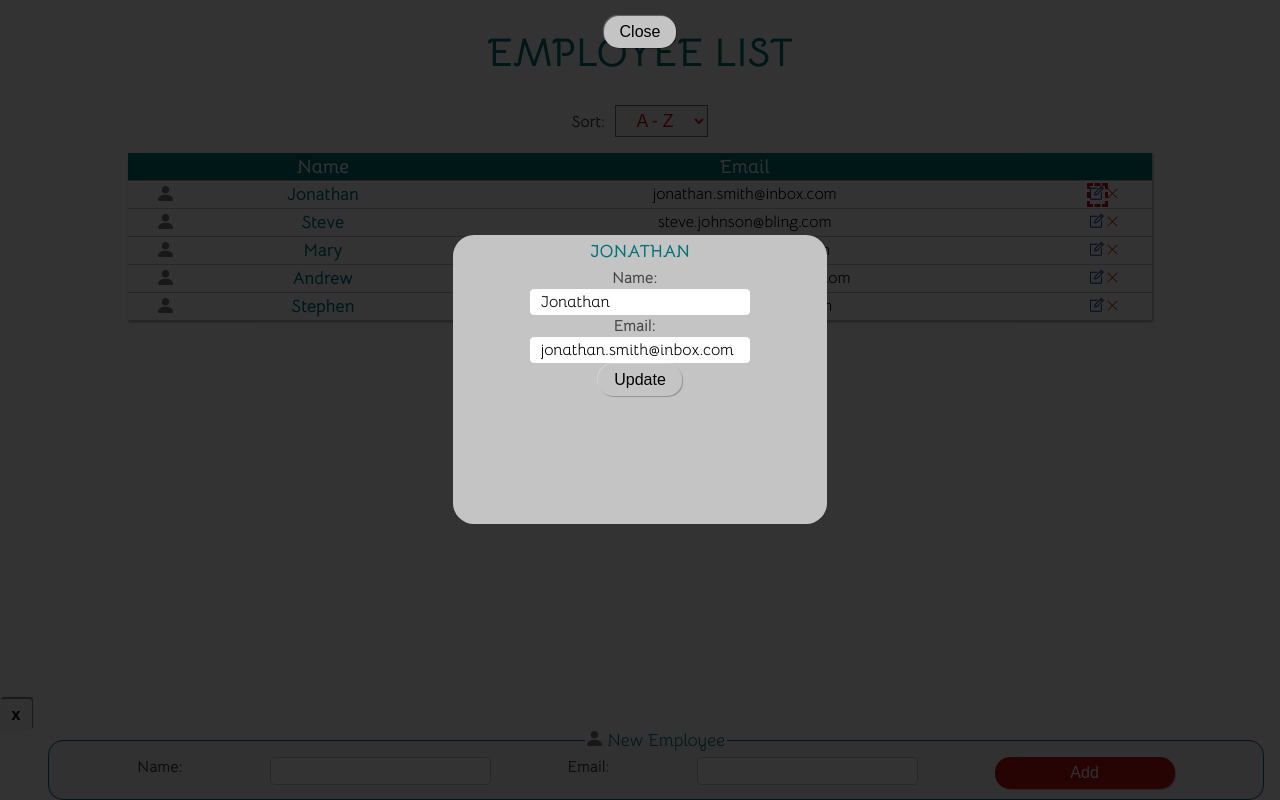
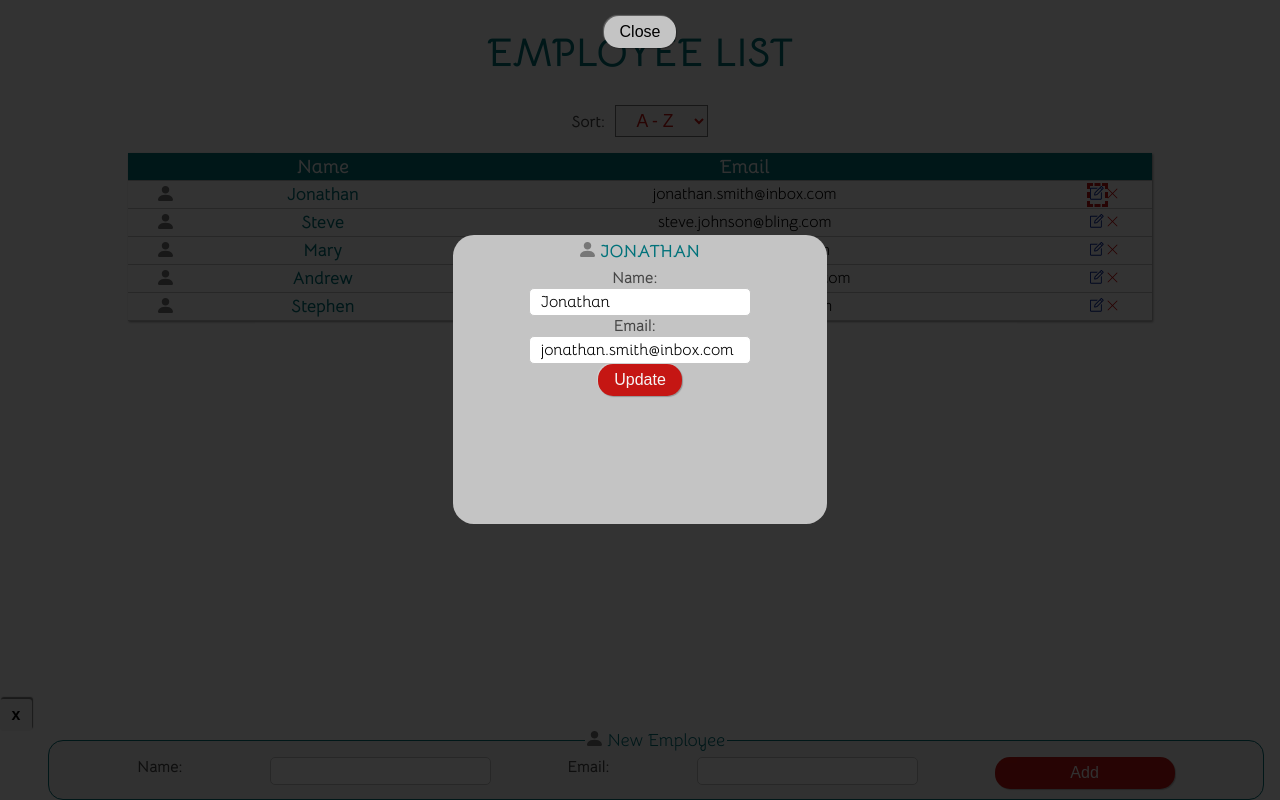
Before and after one commit to RihardsJ/employee-list, a React (Create React App) app: page / in a window 1280 px wide. Both pictures are taken after a click on the button 1097 px from the left and 194 px from the top of the page. Built offline with nearby package versions, Linux system fonts and the light colour scheme; a web font is replaced by a local one.

Commit message:
add grid props to edit form components, add button styling props to the button

```diff
--- a/src/Components/Edit.jsx
+++ b/src/Components/Edit.jsx
@@ -94,28 +94,43 @@ const EditField = () => {
         Close
       </CloseButton>
       <CenteredFieldset>
-        <Title>{currentEmployee.name}</Title>
-        <InputLabel htmlFor="edit-name">Name:</InputLabel>
+        <Title>
+          <ProfileIcon /> {currentEmployee.name}
+        </Title>
+        <InputLabel htmlFor="edit-name" gridPosition="1 / 1">
+          Name:
+        </InputLabel>
         <Input
           type="text"
           id="edit-name"
           autoComplete="false"
           pattern={nameValidation}
+          gridPosition="1 / 2"
           autoCapitalize="word"
           value={newRecord.name}
           onChange={handleChange("name")}
           required
         />
-        <InputLabel htmlFor="edit-email">Email:</InputLabel>
+        <InputLabel htmlFor="edit-email" gridPosition="2 / 1">
+          Email:
+        </InputLabel>
         <Input
           type="text"
           id="edit-email"
           autoComplete="false"
+          gridPosition="2 / 2"
           pattern={emailValidation}
           value={newRecord.email}
           onChange={handleChange("email")}
         />
-        <Button type="submit">Update</Button>
+        <Button
+          type="submit"
+          bgColour="red"
+          colour="white"
+          gridPosition="3 / 2 "
+        >
+          Update
+        </Button>
       </CenteredFieldset>
     </Form>
   );
```
